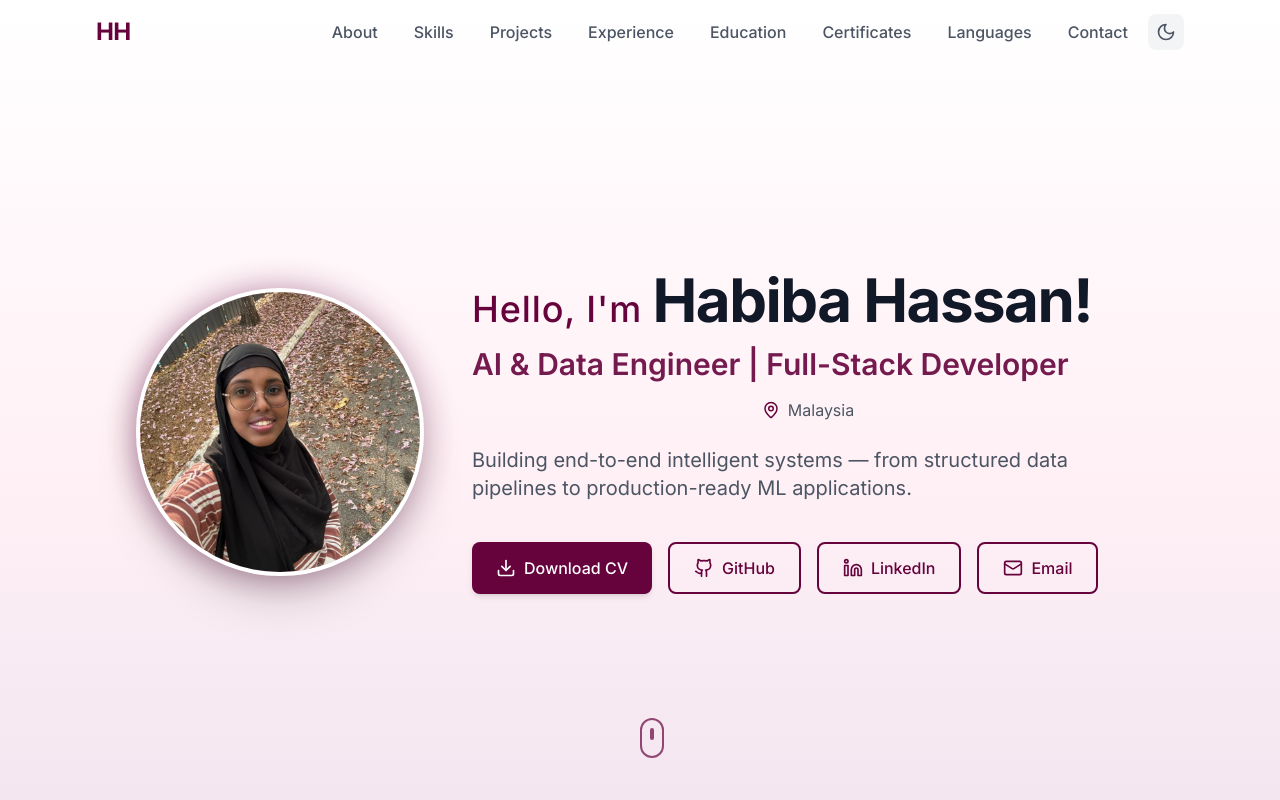
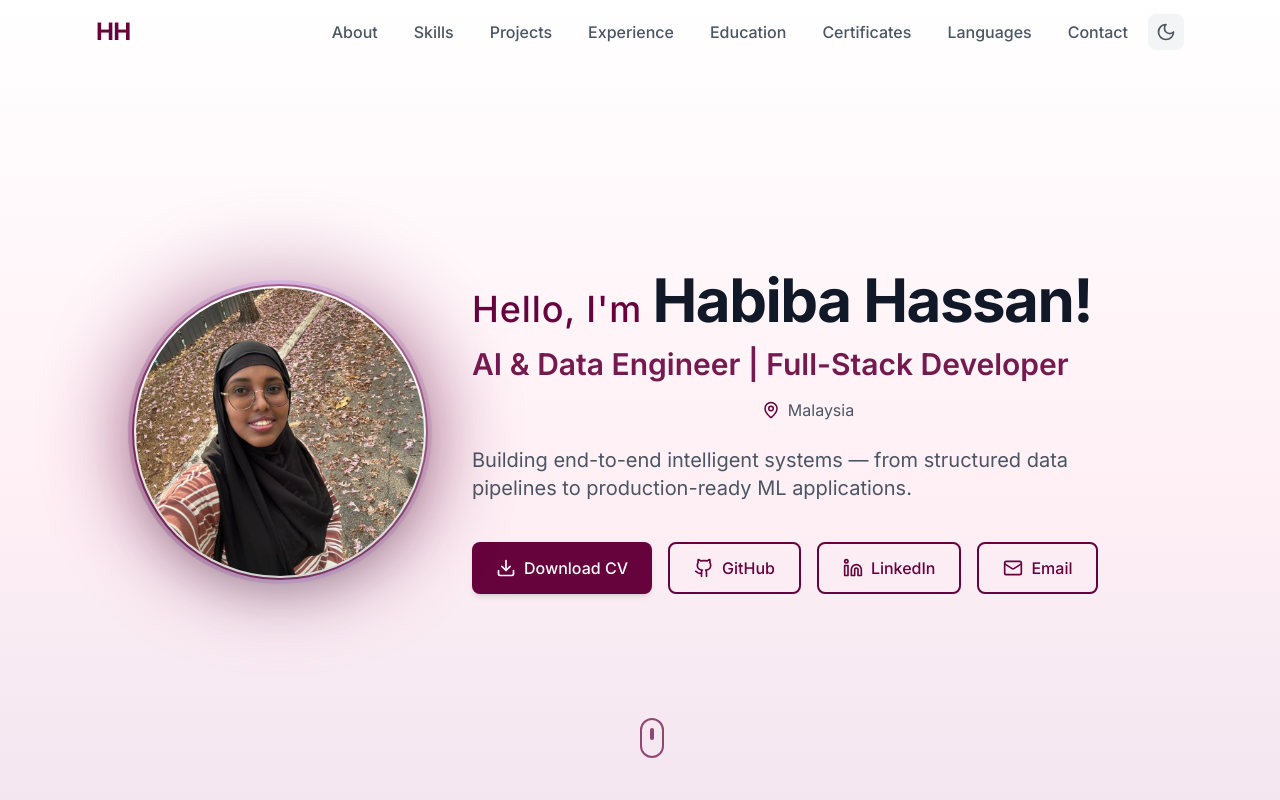
Before and after one commit to ihabiba/Portfolio, a React (Vite) app: page / in a window 1280 px wide. Shown: the top 800 px of the page. Built offline with nearby package versions, Linux system fonts and the light colour scheme.

Commit message:
Enhance profile picture frame with elegant multi-layer design and animations

```diff
--- a/src/components/Hero.tsx
+++ b/src/components/Hero.tsx
@@ -12,12 +12,24 @@ export default function Hero() {
         <div className="animate-fade-in flex flex-col lg:flex-row items-center gap-12">
           {/* Profile Image */}
           <div className="flex-shrink-0">
-            <div className="relative">
-              <div className="absolute inset-0 bg-gradient-to-r from-primary to-secondary rounded-full blur-lg opacity-30 animate-pulse"></div>
+            <div className="relative group">
+              {/* Outer animated glow */}
+              <div className="absolute -inset-4 bg-gradient-to-r from-primary via-secondary to-primary rounded-full blur-2xl opacity-40 group-hover:opacity-60 animate-pulse transition-opacity duration-500"></div>
+
+              {/* Middle rotating gradient ring */}
+              <div className="absolute -inset-2 bg-gradient-to-br from-primary via-purple-400 to-secondary rounded-full opacity-30 animate-spin-slow"></div>
+
+              {/* Inner solid ring */}
+              <div className="absolute -inset-1 bg-gradient-to-tr from-primary/80 to-secondary/80 rounded-full"></div>
+
+              {/* White separator ring */}
+              <div className="absolute -inset-0.5 bg-white dark:bg-gray-900 rounded-full"></div>
+
+              {/* Image */}
               <img
                 src={heroData.profileImage}
                 alt={heroData.name}
-                className="relative w-48 h-48 md:w-64 md:h-64 lg:w-72 lg:h-72 rounded-full object-cover border-4 border-white dark:border-gray-800 shadow-2xl"
+                className="relative w-48 h-48 md:w-64 md:h-64 lg:w-72 lg:h-72 rounded-full object-cover shadow-2xl transform group-hover:scale-105 transition-transform duration-300"
               />
             </div>
           </div>
--- a/src/index.css
+++ b/src/index.css
@@ -56,6 +56,20 @@ body {
 .animate-on-scroll.visible {
   opacity: 1;
   transform: translateY(0);
+}
+
+/* Slow spin animation for profile frame */
+@keyframes spin-slow {
+  from {
+    transform: rotate(0deg);
+  }
+  to {
+    transform: rotate(360deg);
+  }
+}
+
+.animate-spin-slow {
+  animation: spin-slow 8s linear infinite;
 }
 
 /* -----------------------------------------------------------------
```
